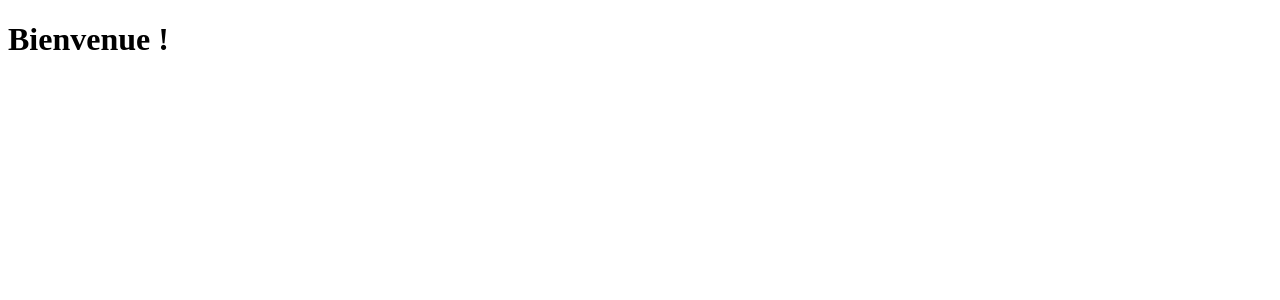
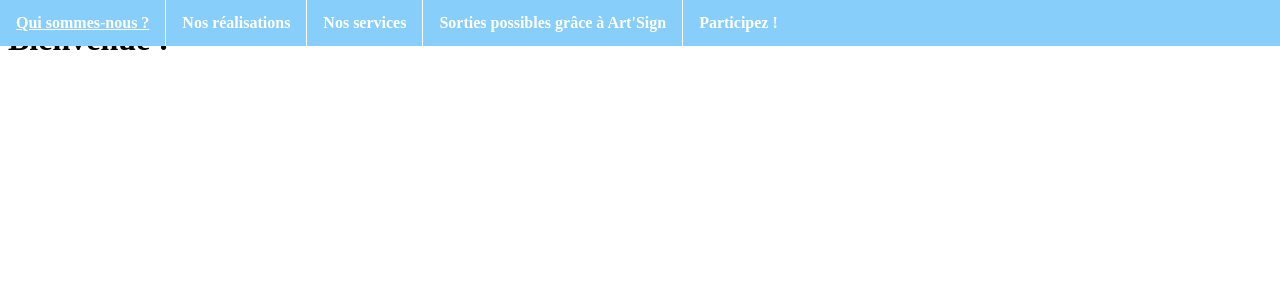
Before and after one commit to Dargie/Art-Sign, a Django app: page / in a window 1280 px wide. Before the commit the part shown is almost empty. Shown: the top 300 px of the page. Run offline with Django 3.2, Linux system fonts and the light colour scheme; parts of the project's set-up code (start-up, migrations or seed data) failed here and were passed over.

Commit message:
Ajout d'un header provisoire

```diff
--- /dev/null
+++ b/static/css/style.css
@@ -0,0 +1,41 @@
+/* Header */
+/* ------ */
+
+#header {
+	position: fixed;
+	top: 0;
+	left: 0;
+	width: 100%;
+	background: #87CEFA;
+}
+#header img {
+	width: 20px;
+}
+ul {
+	list-style-type: none;
+	margin: 0;
+	padding: 0;
+	overflow: hidden;
+}
+li {
+	float: left;
+	border-right: 1px solid white;
+}
+li a {
+	display: block;
+	color: white;
+	font-weight: bold;
+	text-align: center;
+	padding: 14px 16px;
+	text-decoration: none;
+}
+a:hover {
+	color: white;
+	text-decoration: underline;
+}
+li:last-child {
+	border-right: none;
+}
+#header img {
+	width: 20px;
+}
--- a/templates/base.html
+++ b/templates/base.html
@@ -2,13 +2,25 @@
 
 <!DOCTYPE html>
 <head>
-
 	<meta charset="utf-8">
 	<title>Association Art'Sign</title>
 
+	<link rel="stylesheet" type="text/css" href={% static 'css/style.css' %}/>
 </head>
 
 <body>
+
+<div id="header">
+		<div class="menu">
+			<ul>
+				<li><a href="#">Qui sommes-nous ?</a></li>
+				<li><a href="#">Nos réalisations</a></li>
+				<li><a href="#">Nos services</a></li>
+				<li><a href="#">Sorties possibles grâce à Art'Sign</a></li>
+				<li><a href="#">Participez !</a></li>
+			</ul>
+		</div>
+	</div>
 
 
 	{% block content %}
```
